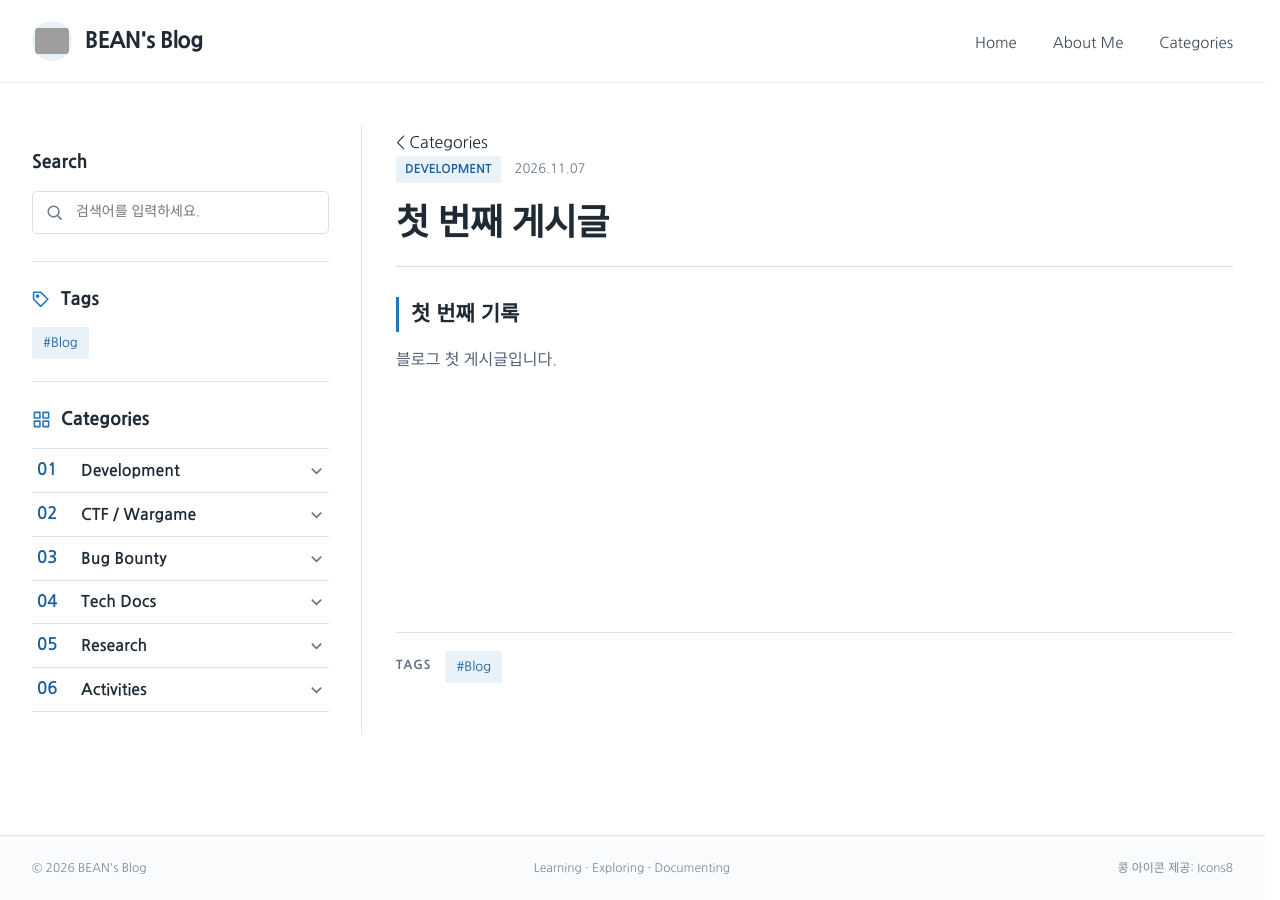
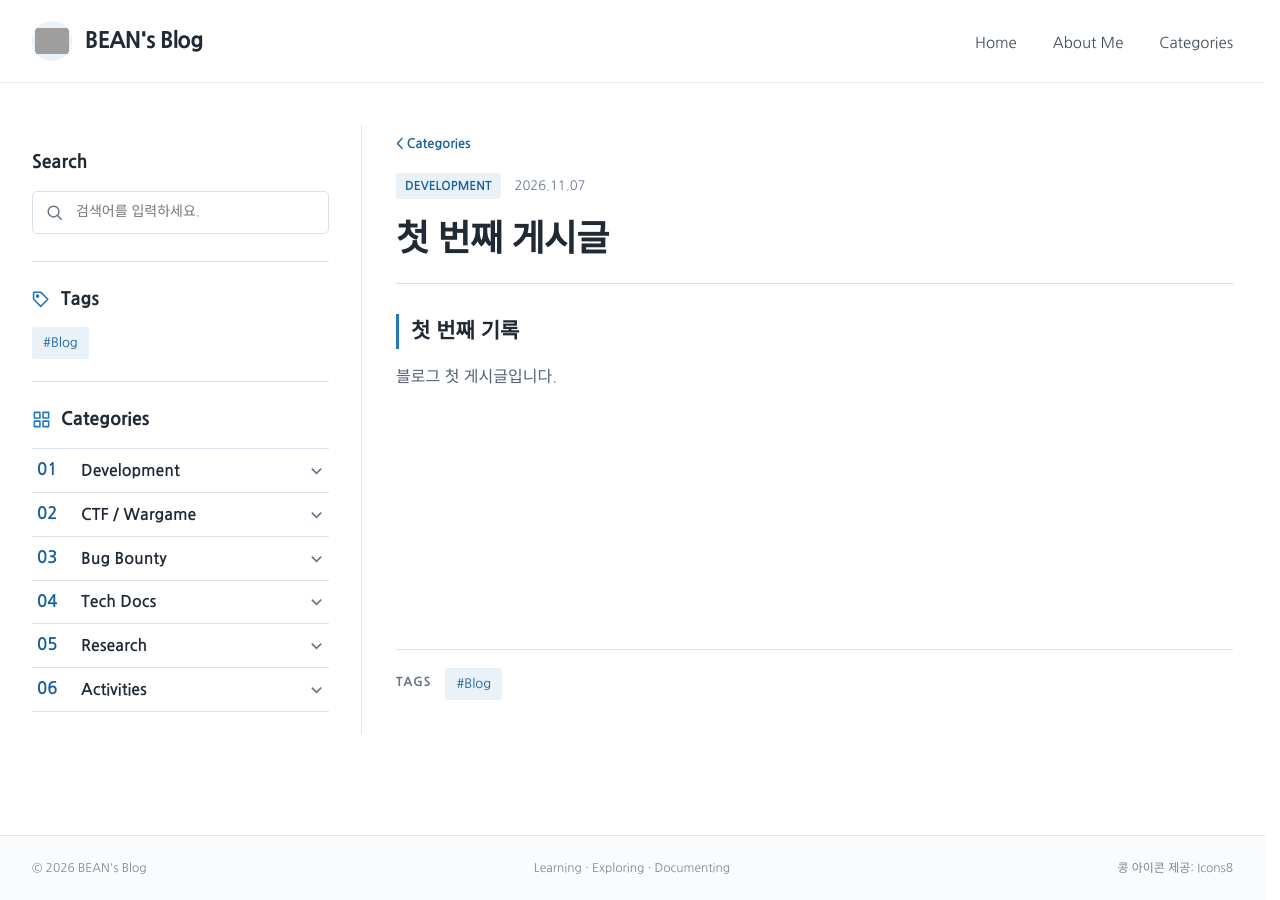
Before and after one commit to BEAN-CMD418/bean-cmd418.github.io, a Jekyll site: the page built from _posts/2026-11-08-first-post.md, in a window 1280 px wide. Built offline with Jekyll 4.4.1, drawn with Linux system fonts in a browser that asks for light colours; some web fonts are replaced; grey boxes are pictures that could not be loaded.

Commit message:
Style post category back link

```diff
--- a/assets/css/bean-theme.css
+++ b/assets/css/bean-theme.css
@@ -583,3 +583,37 @@ body.is-leaving .page-shell { animation: bean-page-leave .14s ease-in both; }
   padding-top: 20px;
   border-top: 1px solid var(--line);
 }
+
+
+/* Back link on individual posts, matching the category page interaction. */
+.post-article .post-category-back-link {
+  position: relative;
+  display: inline-block;
+  margin: 0 0 18px;
+  color: var(--blue-deep);
+  font-size: 13px;
+  font-weight: 700;
+  text-decoration: none !important;
+  transition: color .18s ease;
+}
+.post-article .post-category-back-link::after {
+  content: "";
+  position: absolute;
+  left: 0;
+  right: 0;
+  bottom: -3px;
+  height: 1px;
+  background: currentColor;
+  transform: scaleX(0);
+  transform-origin: left center;
+  transition: transform .2s ease;
+}
+.post-article .post-category-back-link:hover::after,
+.post-article .post-category-back-link:focus-visible::after {
+  transform: scaleX(1);
+}
+@media (prefers-reduced-motion: reduce) {
+  .post-article .post-category-back-link::after {
+    transition: none !important;
+  }
+}
```
